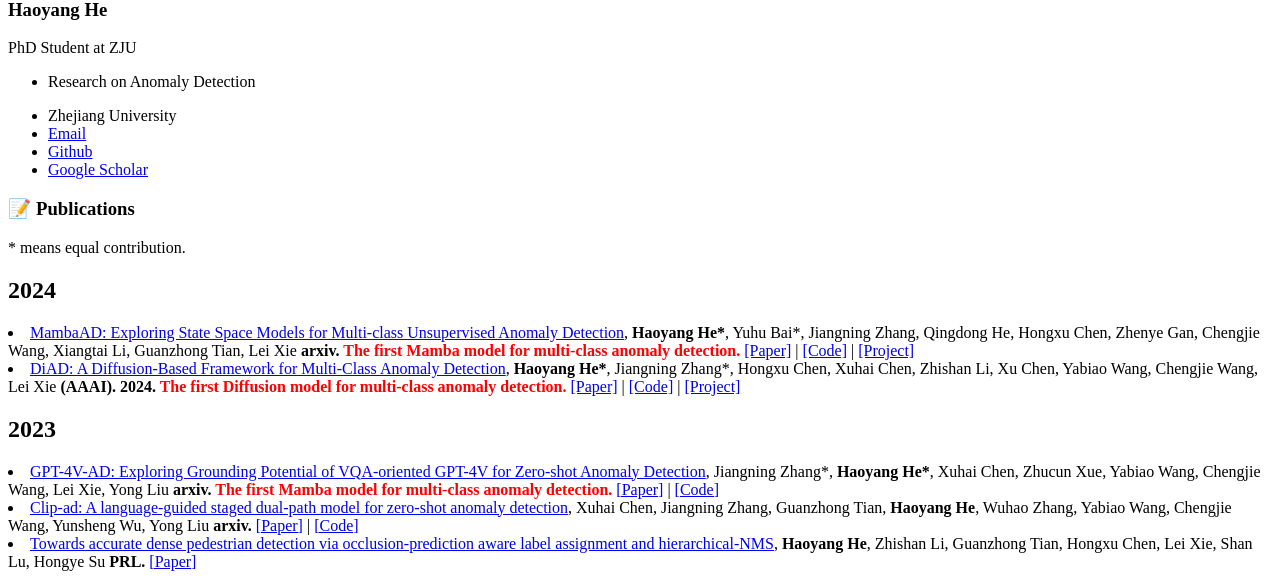
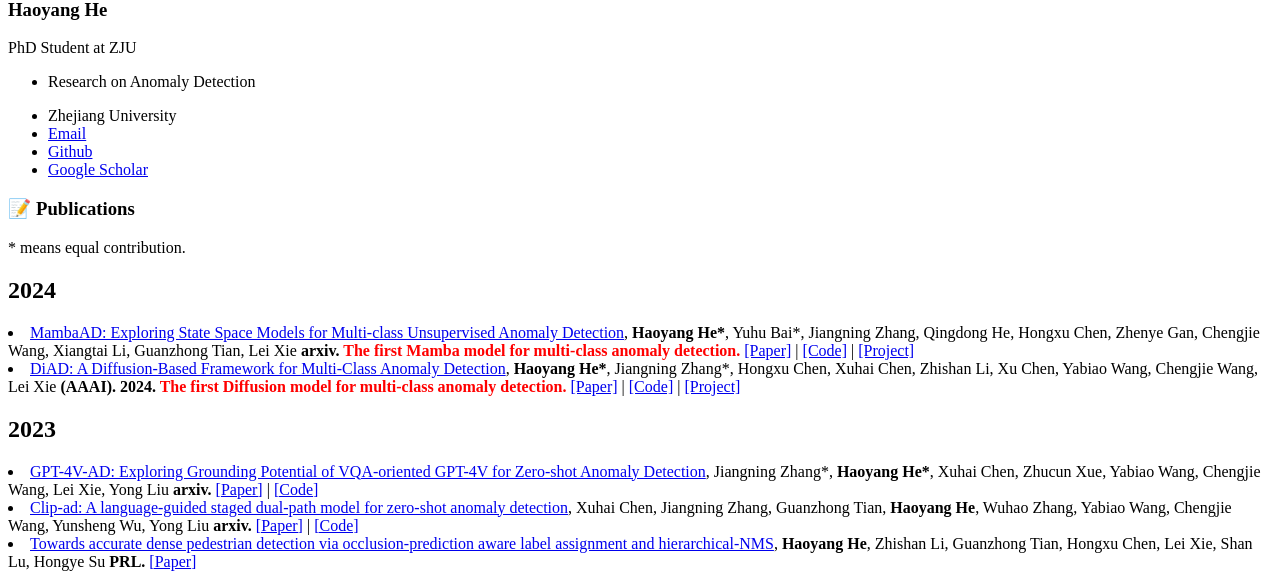
Before and after one commit to shuowang666/shuowang666.github.io, a Jekyll site: the page built from _pages/includes/pubs.md, in a window 1280 px wide. Shown: the part 508-1087 px from the top of the page. Built offline with Jekyll 4.4.1, drawn with Linux system fonts in a browser that asks for light colours; our own code applies the rules of GitHub Pages for plain Markdown files.

Commit message:
Update pubs.md

```diff
--- a/_pages/includes/pubs.md
+++ b/_pages/includes/pubs.md
@@ -19,7 +19,7 @@
 
 <li><a href="https://arxiv.org/abs/2311.02612">GPT-4V-AD: Exploring Grounding Potential of VQA-oriented GPT-4V for Zero-shot Anomaly Detection</a>,
      Jiangning Zhang*, <strong>Haoyang He*</strong>, Xuhai Chen, Zhucun Xue, Yabiao Wang, Chengjie Wang, Lei Xie, Yong Liu
-      <strong>arxiv. <span style="color:red"> The first Mamba model for multi-class anomaly detection. </span> </strong> <a href="https://arxiv.org/abs/2311.02612">[Paper]</a> | <a href="https://github.com/zhangzjn/GPT-4V-AD">[Code]</a> </li>
+      <strong>arxiv. <span style="color:red"></span> </strong> <a href="https://arxiv.org/abs/2311.02612">[Paper]</a> | <a href="https://github.com/zhangzjn/GPT-4V-AD">[Code]</a> </li>
 
 <li><a href="https://arxiv.org/abs/2311.00453">Clip-ad: A language-guided staged dual-path model for zero-shot anomaly detection</a>,
      Xuhai Chen, Jiangning Zhang, Guanzhong Tian, <strong>Haoyang He</strong>, Wuhao Zhang, Yabiao Wang, Chengjie Wang, Yunsheng Wu, Yong Liu
```
